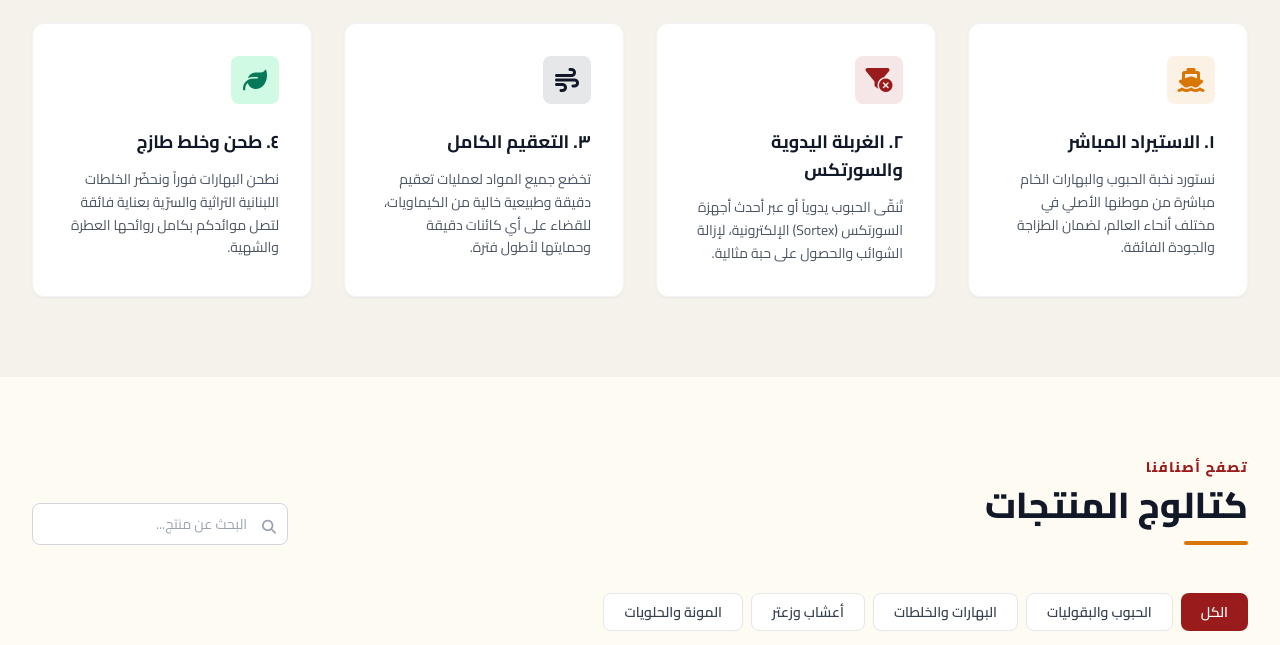
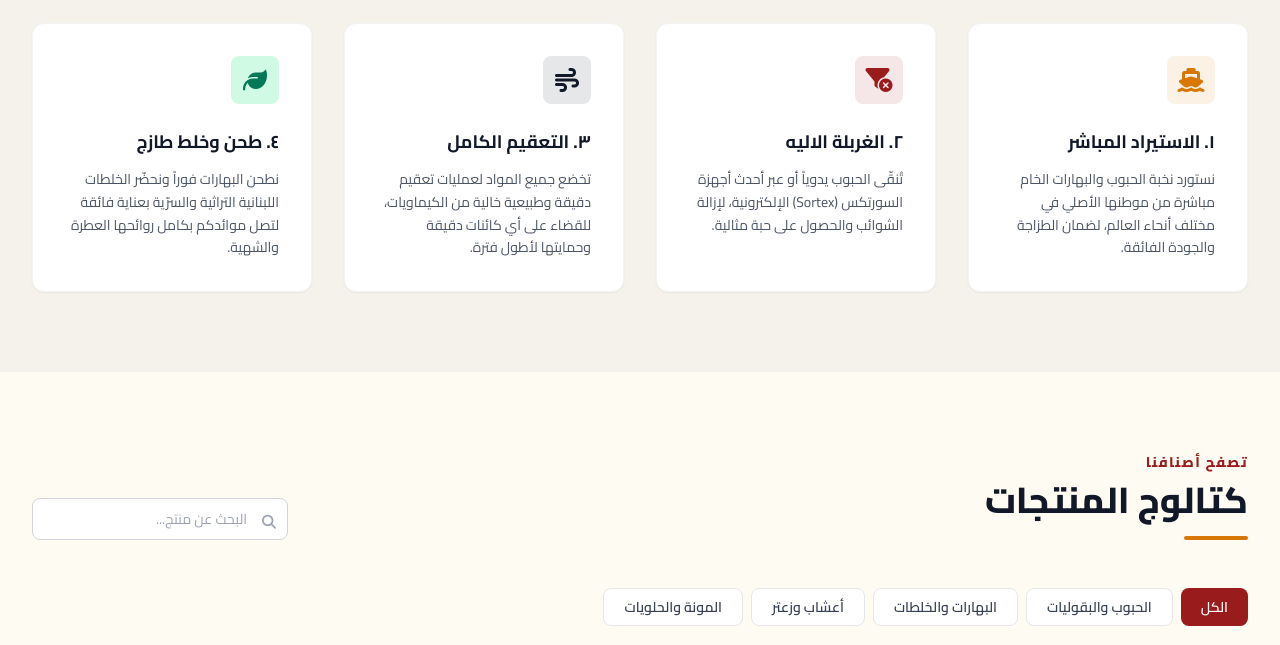
Before and after one commit to systemhelbawi-bit/helbawibros-website, a plain HTML site: page index.html in a window 1280 px wide. Shown: the part 1660-2305 px from the top of the page. Drawn offline with nearby package versions, Linux system fonts and the light colour scheme; a web font is replaced by a local one.

Commit message:
Update index.html

```diff
--- a/index.html
+++ b/index.html
@@ -389,7 +389,7 @@
                 journeyTitle: 'رحلة الجودة والتعقيم',
                 step1Title: '١. الاستيراد المباشر',
                 step1Desc: 'نستورد نخبة الحبوب والبهارات الخام مباشرة من موطنها الأصلي في مختلف أنحاء العالم، لضمان الطزاجة والجودة الفائقة.',
-                step2Title: '٢. الغربلة اليدوية والسورتكس',
+                step2Title: '٢. الغربلة الاليه',
                 step2Desc: 'تُنقّى الحبوب يدوياً أو عبر أحدث أجهزة السورتكس (Sortex) الإلكترونية، لإزالة الشوائب والحصول على حبة مثالية.',
                 step3Title: '٣. التعقيم الكامل',
                 step3Desc: 'تخضع جميع المواد لعمليات تعقيم دقيقة وطبيعية خالية من الكيماويات، للقضاء على أي كائنات دقيقة وحمايتها لأطول فترة.',
```
